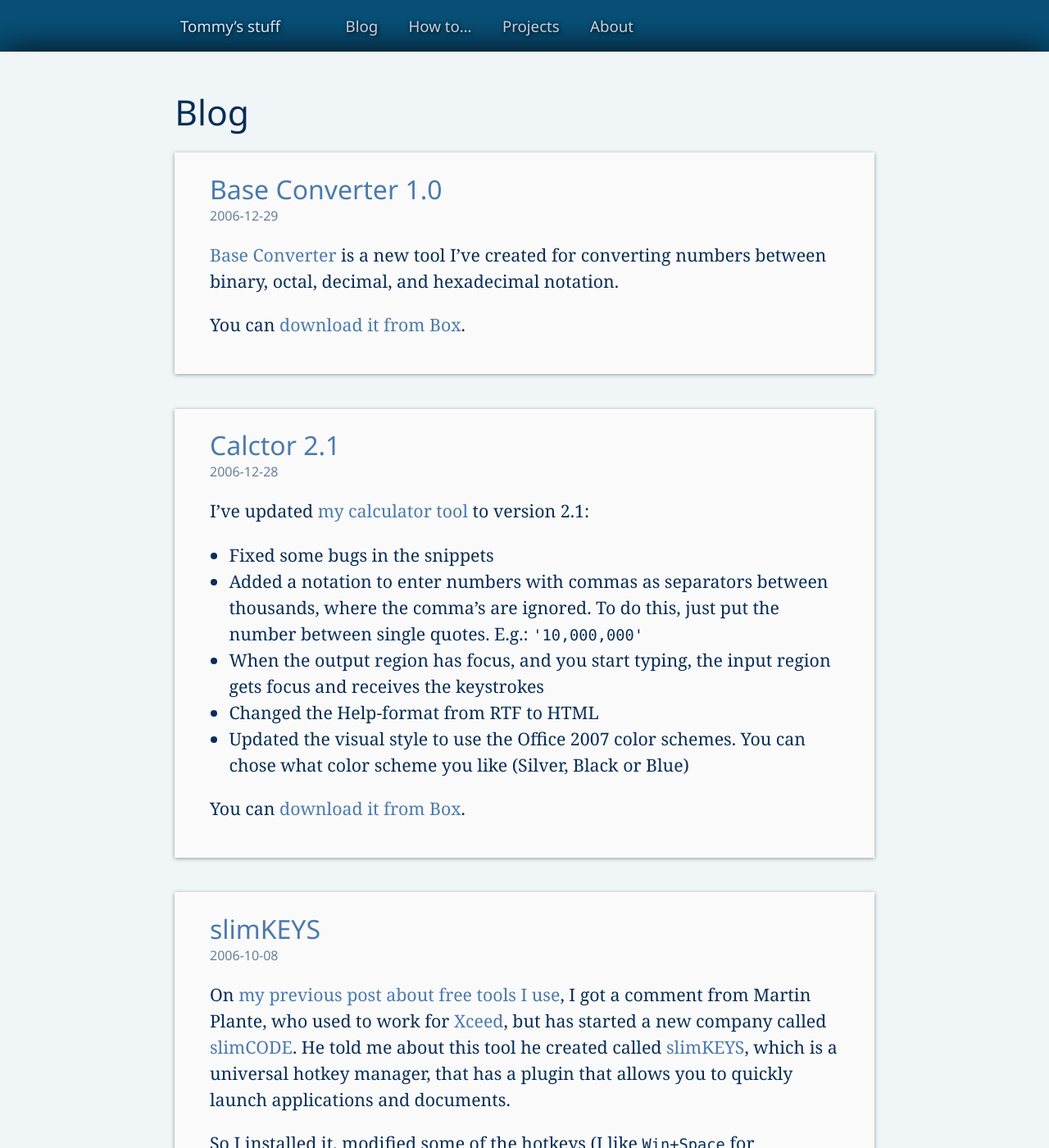
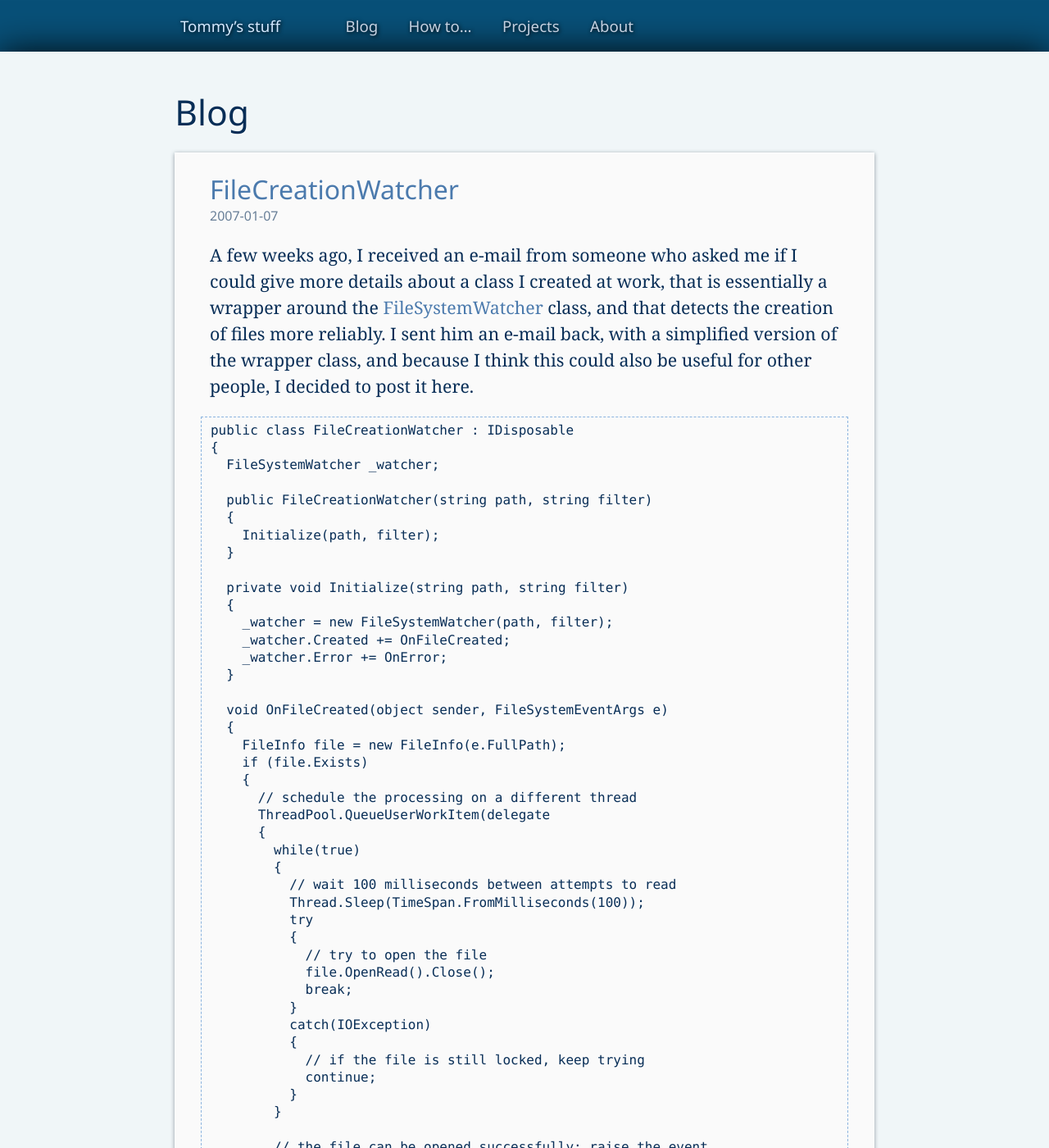
Before and after one commit to tommy-carlier/www.tcx.be, a Jekyll site: the page built from blog/index.html, in a window 1280 px wide and 1400 px high. Shown: the whole window at 82% size. Built offline with Jekyll 4.4.1, drawn with Linux system fonts in a browser that asks for light colours; the list of posts is cut into pages by our own code; some of the changed text lies outside the part shown.

Commit message:
Added post "FileCreationWatcher"

````diff
--- /dev/null
+++ b/_posts/2007-01-07-filecreationwatcher.md
@@ -0,0 +1,106 @@
+---
+layout: post
+title: FileCreationWatcher
+---
+
+A few weeks ago, I received an e-mail from someone who asked me if I could give more details about a class I created at work, that is essentially a wrapper around the [FileSystemWatcher](http://msdn.microsoft.com/en-us/system.io.filesystemwatcher.aspx) class, and that detects the creation of files more reliably. I sent him an e-mail back, with a simplified version of the wrapper class, and because I think this could also be useful for other people, I decided to post it here.
+
+```csharp
+public class FileCreationWatcher : IDisposable
+{
+  FileSystemWatcher _watcher;
+
+  public FileCreationWatcher(string path, string filter)
+  {
+    Initialize(path, filter);
+  }
+
+  private void Initialize(string path, string filter)
+  {
+    _watcher = new FileSystemWatcher(path, filter);
+    _watcher.Created += OnFileCreated;
+    _watcher.Error += OnError;
+  }
+
+  void OnFileCreated(object sender, FileSystemEventArgs e)
+  {
+    FileInfo file = new FileInfo(e.FullPath);
+    if (file.Exists)
+    {
+      // schedule the processing on a different thread
+      ThreadPool.QueueUserWorkItem(delegate
+      {
+        while(true)
+        {
+          // wait 100 milliseconds between attempts to read
+          Thread.Sleep(TimeSpan.FromMilliseconds(100));
+          try
+          {
+            // try to open the file
+            file.OpenRead().Close();
+            break;
+          }
+          catch(IOException)
+          {
+            // if the file is still locked, keep trying
+            continue;
+          }
+        }
+
+        // the file can be opened successfully: raise the event
+        FileSystemEventHandler handler = Created;
+        if (handler != null)
+        {
+          handler(this, e);
+        }
+      });
+    }
+  }
+
+  private void OnError(object sender, ErrorEventArgs e)
+  {
+    // when an error occurs, the current FileSystemWatcher is disposed,
+    // and a new one is created
+
+    string path = _watcher.Path;
+    string filter = _watcher.Filter;
+    _watcher.Dispose();
+    Initialize(path, filter);
+  }
+
+  public void Start()
+  {
+    _watcher.EnableRaisingEvents = true;
+  }
+
+  public void Stop()
+  {
+    watcher.EnableRaisingEvents = false;
+  }
+
+  public event FileSystemEventHandler Created;
+
+  #region IDisposable Members
+
+  public void Dispose()
+  {
+    Dispose(true);
+    GC.SuppressFinalize(this);
+  }
+
+  ~FileCreationWatcher()
+  {
+    Dispose(false);
+  }
+
+  protected virtual void Dispose(bool disposing)
+  {
+    if (disposing)
+    {
+      _watcher.Dispose();
+    }
+  }
+
+  #endregion
+}
+```
--- a/how-to/index.html
+++ b/how-to/index.html
@@ -32,7 +32,7 @@ title: How to…
       <li><a href="{% post_url 2006-05-05-format-file-size %}">Formatting a file size</a></li>
       <li><a href="{% post_url 2006-05-20-data-from-embedded-resource %}">Reading data from an embedded resource</a></li>
       <li><a href="{% post_url 2006-06-12-image-from-file %}">Reading an image from a file without locking it (GDI+)</a></li>
-      <li>FileCreationWatcher</li>
+      <li><a href="{% post_url 2007-01-07-filecreationwatcher %}">FileCreationWatcher</a></li>
       <li><i>if-read-do-while-read</i>: part 1, part 2</li>
       <li>Removing diacritics from a string</li>
       <li>Properly using and implementing the IDisposable pattern</li>
````
